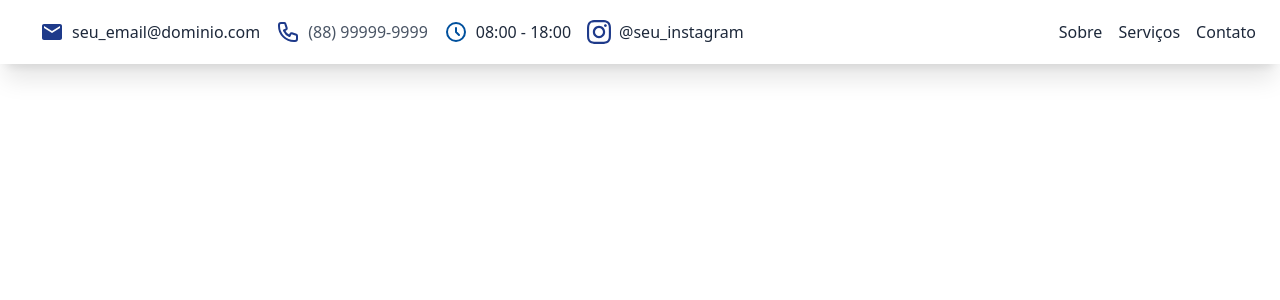
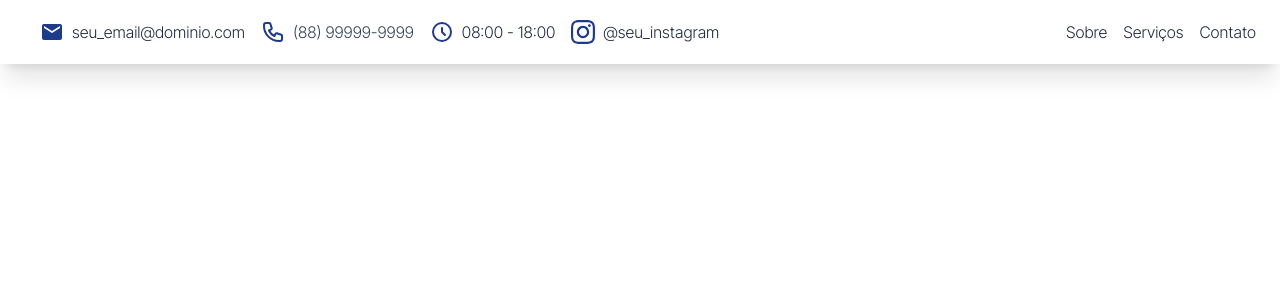
Before and after one commit to bessavagner/website-mark01, a Python web app: template src/templates/base.html in a window 1280 px wide. Shown: the top 300 px of the page. Run offline with Jinja, Linux system fonts and the light colour scheme; the template is opened without the code that fills it, so the values that code supplies are empty.

Commit message:
fix: improve dispositions, colors and fonts

```diff
--- a/src/templates/includes/about.html
+++ b/src/templates/includes/about.html
@@ -1,4 +1,4 @@
-<div class="relative flex justify-center items-center w-full h-full bg-base-200 px-6 py-20">
+<div class="relative flex justify-center w-full h-full bg-base-200 px-6 py-10 md:mt-0">
 
     <div id="glow-about-1" class="absolute bottom-20 md:bottom-0 right-0 w-[300px] h-[300px] md:w-[720px] md:h-[720px] rounded-full blur-3xl opacity-70
           pointer-events-none glow-primary z-30">
@@ -17,7 +17,7 @@
     </div>
 
     <div class="max-w-4xl mx-auto md:max-h-screen z-40">
-        <h2 class="text-2xl font-bold text-center text-neutral mb-16 montserrat-200">Nossa Jornada e Propósito</h2>
+        <h2 class="text-2xl font-bold text-center text-neutral montserrat-400 mb-16">Nossa Jornada e Propósito</h2>
         <!-- Grid responsivo: 1 coluna mobile → 3 colunas md+ -->
         <div class="grid grid-cols-1 gap-8 md:grid-cols-3 z-30">
 
--- a/src/templates/includes/cards.html
+++ b/src/templates/includes/cards.html
@@ -1,5 +1,5 @@
 <!-- Section: Service Cards -->
-<div class="relative flex justify-center items-center w-full h-full bg-base-200 px-6 py-20">
+<div class="relative flex justify-center w-full h-full bg-base-200 px-6 py-10">
 
     <div id="glow-cards-1" class="absolute top-40 md:top-0 right-40 w-[300px] h-[300px] md:w-[720px] md:h-[720px] rounded-full blur-3xl opacity-70
           pointer-events-none glow-primary z-30">
@@ -18,7 +18,7 @@
     </div>
 
     <div class="max-w-6xl mx-auto px-4 py-4 w-11/12 md:w-full max-h-[862px] md:max-h-screen overflow-y-scroll z-50">
-        <h2 class="sr-only montserrat-400">Principais Serviços</h2>
+        <h2 class="text-2xl font-bold text-center text-neutral montserrat-400 mb-10">Principais Serviços</h2>
 
         <div class="grid gap-8 sm:grid-cols-1 md:grid-cols-2 lg:grid-cols-4">
 
--- a/src/templates/includes/header.html
+++ b/src/templates/includes/header.html
@@ -1,5 +1,5 @@
 <!-- Navbar -->
-<header class="navbar flex fixed top-0 right-0 left-0 font-header max-w-screen w-full bg-base-100 shadow-xl z-[100]">
+<header class="navbar flex fixed top-0 right-0 left-0 max-w-screen w-full bg-base-100 shadow-xl z-[100]">
   <div class="flex-1 max-w-full md:px-2 md:mx-2">
     <!-- Contact Info -->
     <div class="flex flex-row space-x-4 px-4">
@@ -11,7 +11,7 @@
           </svg>
         </a>
         <a href="mailto:seu_email@dominio.com"
-          class="text-base-content hover:text-primary hidden md:flex">seu_email@dominio.com</a>
+          class="text-base-content hover:text-accent inter-tight-300 hidden md:flex">seu_email@dominio.com</a>
       </div>
       <div class="flex items-center gap-2">
         <a href="tel:888999999999">
@@ -20,14 +20,14 @@
               d="M3 5a2 2 0 012-2h3.28a1 1 0 01.948.684l1.498 4.493a1 1 0 01-.502 1.21l-2.257 1.13a11.042 11.042 0 005.516 5.516l1.13-2.257a1 1 0 011.21-.502l4.493 1.498a1 1 0 01.684.949V19a2 2 0 01-2 2h-1C9.716 21 3 14.284 3 6V5z" />
           </svg>
         </a>
-        <a href="tel:888999999999" class="text-gray-600 hover:text-[#00509d] hidden md:flex">(88) 99999-9999</a>
+        <a href="tel:888999999999" class="text-neutral inter-tight-300 hover:text-accent hidden md:flex">(88) 99999-9999</a>
       </div>
       <div class="flex items-center gap-2">
-        <svg class="w-6 h-6 text-[#00509d]" fill="none" stroke="currentColor" viewBox="0 0 24 24">
+        <svg class="w-6 h-6 text-primary" fill="none" stroke="currentColor" viewBox="0 0 24 24">
           <path stroke-linecap="round" stroke-linejoin="round" stroke-width="2"
             d="M12 8v4l3 3m6-3a9 9 0 11-18 0 9 9 0 0118 0z"></path>
         </svg>
-        <p class="text-base-content hover:text-primary hidden md:flex">08:00 - 18:00</p>
+        <p class="text-base-content hover:text-accent inter-tight-300 hidden md:flex">08:00 - 18:00</p>
       </div>
       <div class="flex items-center gap-2">
         <a target="_blank" href="https://instagram.com/">
@@ -37,14 +37,14 @@
           </svg>
         </a>
         <a target="_blank" href="https://instagram.com/"
-          class="text-base-content hover:text-primary hidden md:flex">@seu_instagram</a>
+          class="text-base-content hover:text-accent inter-tight-300 hidden md:flex">@seu_instagram</a>
       </div>
     </div>
   </div>
   <!-- Navigation Links -->
   <div class="flex md:h-full space-x-4 px-4">
-    <a href="#section-about" class="text-base-content hover:text-primary transition">Sobre</a>
-    <a href="#section-servicos" class="text-base-content hover:text-primary transition">Serviços</a>
-    <a href="#section-contact" class="text-base-content hover:text-primary transition">Contato</a>
+    <a href="#section-about" class="text-base-content hover:text-accent inter-tight-300 transition">Sobre</a>
+    <a href="#section-servicos" class="text-base-content hover:text-accent inter-tight-300 transition">Serviços</a>
+    <a href="#section-contact" class="text-base-content hover:text-accent inter-tight-300 transition">Contato</a>
   </div>
 </header>
```
Also changed, not shown: src/templates/includes/services.html (+6 -6 lines), src/static/css/styles.css.
